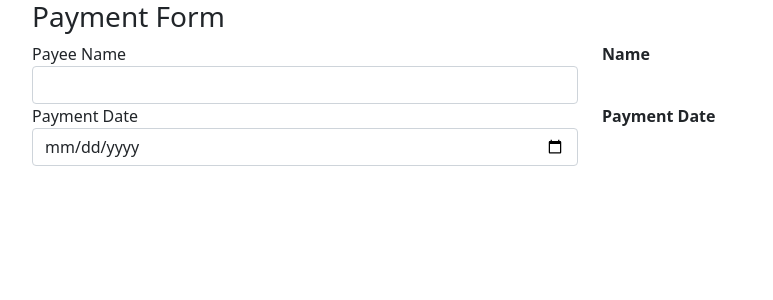
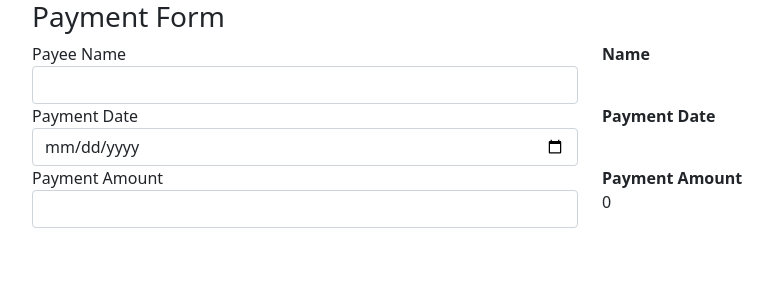
Before and after one commit to gordongest/ng-pipes, an Angular app: page / in a window 1280 px wide. Shown: the top 300 px of the page, without its empty margins (50-823 px from the left). Built offline with nearby package versions, Linux system fonts and the light colour scheme.

Commit message:
adding amount field

```diff
--- a/src/app/app.component.html
+++ b/src/app/app.component.html
@@ -30,4 +30,19 @@
     </div>
 
   </div>
+
+  <div class="row">
+    <div class="form-group col">
+      <label>Payment Amount</label>
+      <input type="number" class="form-control" #amountInput (input)="onAmountChange(amountInput.value)" />
+    </div>
+
+    <div class="col">
+      <label for=""><b>Payment Amount</b></label>
+      <div>
+        {{ amount }}
+      </div>
+    </div>
+
+  </div>
 </div>
--- a/src/app/app.component.ts
+++ b/src/app/app.component.ts
@@ -8,6 +8,7 @@ import { Component } from '@angular/core';
 export class AppComponent {
   payeeName: string = '';
   paymentDate: string = '';
+  amount: number = 0;
 
   onNameChange(val: string) {
     this.payeeName = val;
@@ -16,4 +17,8 @@ export class AppComponent {
   onDateChange(val: string) {
     this.paymentDate = val;
   }
+
+  onAmountChange(val: string) {
+    this.amount = parseFloat(val);
+  }
 }
```
